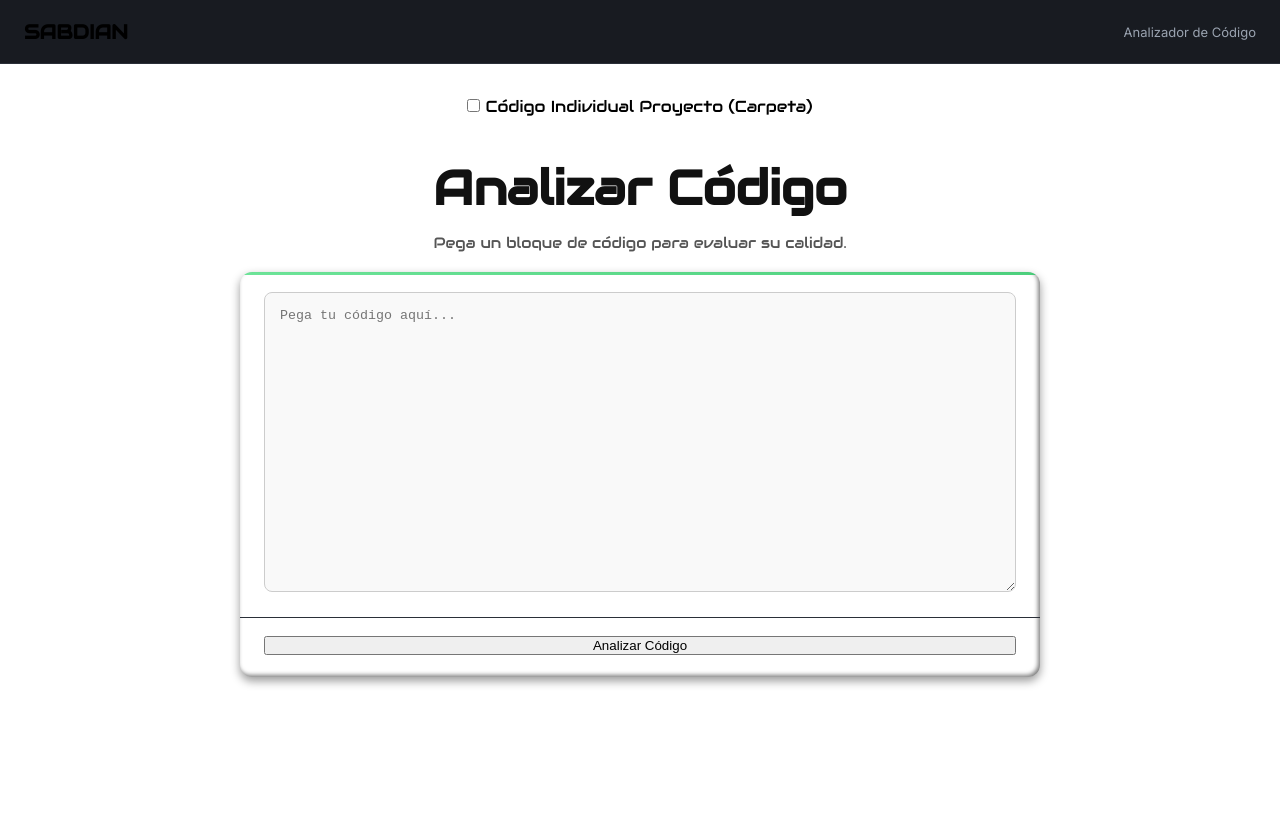
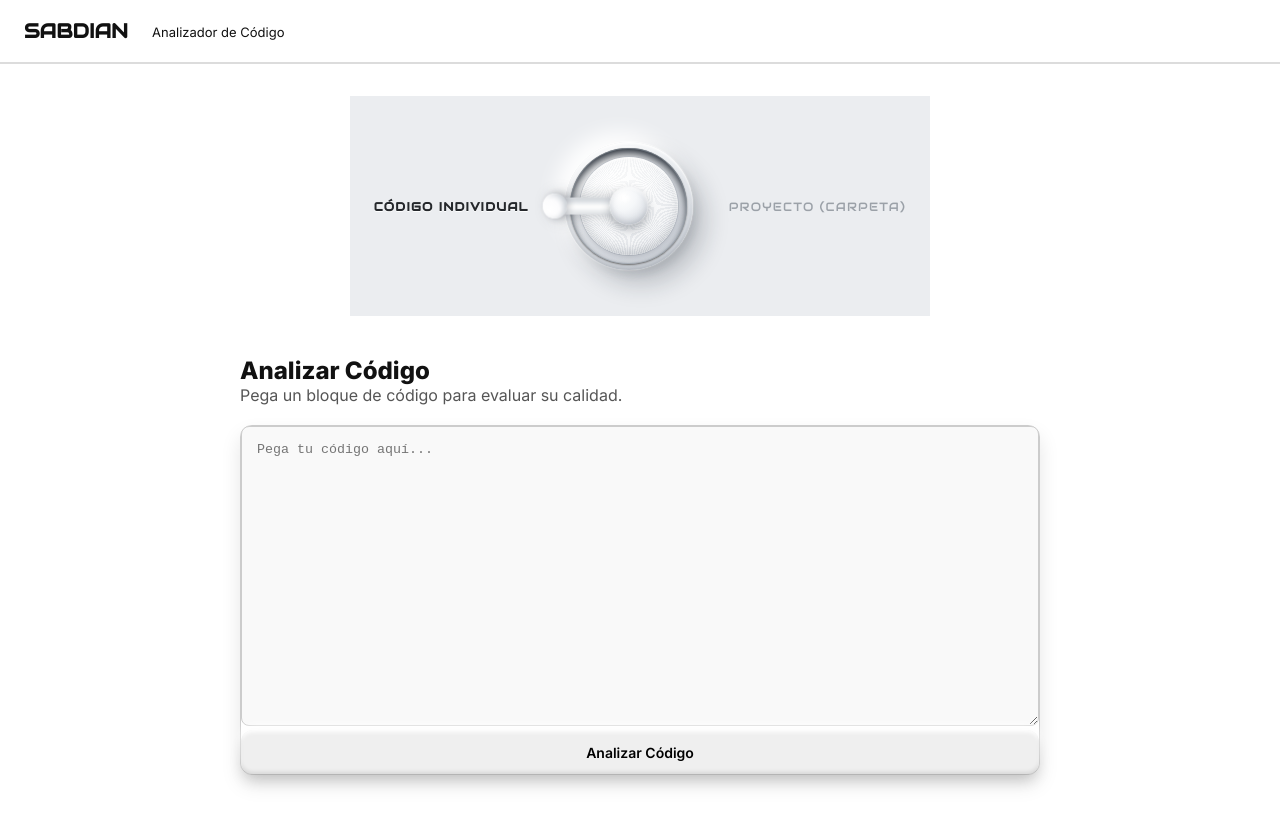
Before and after one commit to GunPark112c/SABDIAN, a plain HTML site: page static/index.html in a window 1280 px wide. Before the commit the page ends 800 px from the top, so only its background shows below. Drawn offline with Linux system fonts and the light colour scheme.

Commit message:
estilo.css

```diff
--- a/static/estilo.css
+++ b/static/estilo.css
@@ -1,126 +1,126 @@
-/* ============================================================
-   VARIABLES (Paleta Arcilla Oscura)
-   ============================================================ */
+/* --- Variables Globales --- */
 :root {
-    --fondo:          #0f1115;
-    --fondo-imagen:   rgba(15, 17, 21, 0.82);
-    --superficie:     #181b21;
-    --superficie-2:   #22262e;
-    --borde:          #2a2f38;
-    --borde-fuerte:   #3a4049;
-    --texto:          #eef1f5;
-    --texto-suave:    #9aa3b0;
-    --texto-tenue:    #6b7280;
-    --acento:         #4ade80;
-    --acento-oscuro:  #22c55e;
-    --acento-tenue:   rgba(74, 222, 128, 0.12);
-    --radio:          12px;
-    --radio-pildora:  999px;
-    --transicion:     200ms ease;
-    --fuente: "Inter", system-ui, -apple-system, sans-serif;
+    --fondo-pagina: #ffffff;
+    --texto-principal: #111111;
+    --texto-secundario: #555555;
+    --borde-goma: #dcdcdc;
+    --fondo-goma: #f9f9f9;
+    --radio: 12px;
 }
 
-/* Reset */
+/* --- Reset y Fuente --- */
 *, *::before, *::after { margin: 0; padding: 0; box-sizing: border-box; }
-html, html,
-body {
-    width: 100%;
-    min-height: 100%;
-    overflow-x: hidden;
-    /* Forzamos Audiowide en todo el documento */
-    font-family: "Audiowide", sans-serif;
+html, body {
+    width: 100%; min-height: 100%;
+    font-family: "Inter", system-ui, sans-serif;
+    color: var(--texto-principal);
+    background-color: var(--fondo-pagina);
+    transition: background-color 0.5s ease, color 0.5s ease;
 }
+button, input, textarea { font-family: inherit; }
 
-/* Fondo */
-.vl-fondo { position: fixed; inset: 0; z-index: -2; background-color: var(--fondo); }
-.vl-fondo-capa { position: fixed; inset: 0; z-index: -1; background: radial-gradient(circle at 50% 0%, rgba(74, 222, 128, 0.05) 0%, transparent 70%); }
-
-/* Cabecera */
+/* --- Estructura de la Página --- */
 .vl-cabecera {
     position: fixed; top: 0; left: 0; right: 0; height: 64px;
     display: flex; align-items: center; gap: 24px; padding: 0 24px;
-    background: var(--superficie); border-bottom: 1px solid var(--borde); z-index: 100;
+    background: inherit; border-bottom: 2px solid var(--borde-goma); z-index: 100;
 }
-.vl-cabecera__acciones { margin-left: auto; }
-
-/* Layout Principal */
 .vl-pagina {
     padding: 96px 24px 64px; min-height: 100vh;
     display: flex; flex-direction: column; align-items: center; gap: 40px;
 }
 
-/* Encabezados de Sección */
-.vl-seccion-encabezado { text-align: center; display: flex; flex-direction: column; align-items: center; gap: 14px; }
-.vl-seccion-encabezado__etiqueta {
-    display: inline-flex; align-items: center; height: 28px; padding: 0 14px;
-    border-radius: var(--radio-pildora); background: var(--acento-tenue);
-    color: var(--acento); border: 1px solid rgba(74, 222, 128, 0.3);
-    font-size: 11px; font-weight: 700; letter-spacing: 0.14em; text-transform: uppercase;
+/* --- Estilos de Goma (Modo Claro) --- */
+.goma-caja {
+    background: var(--fondo-goma);
+    border-radius: var(--radio);
+    box-shadow: 0 10px 20px rgba(0, 0, 0, 0.1), inset 0 2px 1px 1px rgba(255, 255, 255, 0.9), inset 0 -2px 1px 0 rgba(0, 0, 0, 0.1);
+    border: 1px solid var(--borde-goma);
 }
-.vl-seccion-encabezado__titulo { font-size: clamp(30px, 4.5vw, 48px); font-weight: 800; color: var(--texto); }
-.vl-seccion-encabezado__subtitulo { font-size: 15px; color: var(--texto-suave); max-width: 600px; }
+.goma-boton {
+    display: inline-flex; align-items: center; justify-content: center;
+    height: 44px; padding: 0 24px; border: none; border-radius: var(--radio);
+    font-weight: 600; font-size: 14px; cursor: pointer; transition: all 200ms ease;
+    box-shadow: 0 8px 15px -4px rgba(0, 0, 0, 0.2), inset 0 -3px 4px -1px rgba(0, 0, 0, 0.1), 0 -5px 10px -1px rgba(255, 255, 255, 1), inset 0 3px 4px -1px rgba(255, 255, 255, 1);
+}
+.goma-boton:hover { transform: translateY(-2px); }
+.goma-boton:active { transform: translateY(2px); box-shadow: 0 2px 5px rgba(0, 0, 0, 0.15), inset 0 3px 6px rgba(0, 0, 0, 0.2); }
 
-/* Botones Arcilla */
-.vl-boton {
-    display: inline-flex; align-items: center; justify-content: center;
-    height: 44px; padding: 0 22px; border: none; border-radius: var(--radio-pildora);
-    font-size: 14px; font-weight: 600; cursor: pointer;
-    transition: transform var(--transicion), box-shadow var(--transicion);
+/* --- Tabla de Resultados (Se adapta al tema) --- */
+.vl-admin-tabla-wrapper { width: 100%; max-width: 1000px; overflow-x: auto; }
+.vl-admin-tabla { width: 100%; border-collapse: collapse; font-size: 14px; }
+.vl-admin-tabla thead { background: rgba(0,0,0,0.05); }
+.vl-admin-tabla th { padding: 16px; text-align: left; font-weight: 700; text-transform: uppercase; font-size: 11px; border-bottom: 2px solid var(--borde-goma); }
+.vl-admin-tabla td { padding: 16px; border-bottom: 1px solid var(--borde-goma); }
+.vl-admin-tabla td:first-child { font-family: monospace; font-weight: bold; }
+
+.APROBADO { color: #111 !important; font-weight: 900; }
+.RECHAZADO { color: #cc0000 !important; font-weight: 900; }
+.SOSPECHOSO_IA { color: #cc7700 !important; font-weight: 900; }
+.APROBADO_CON_OBSERVACIONES { color: #0044cc !important; font-weight: 900; }
+
+/* ============================================================
+   INTERRUPTOR SKEUOMORPHIC (Tu código original)
+   ============================================================ */
+.int-contenedor-tema {
+  --fondo-tema: #ebedf0;
+  --texto-apagado: #9ba1a8;
+  --texto-activo: #25282c;
+  --sombra-texto: 0 1px 0 rgba(255, 255, 255, 0.9);
+  --fondo-selector: #ebedf0;
+  --sombra-selector: -10px -10px 20px rgba(255, 255, 255, 0.95), 12px 14px 24px rgba(24, 32, 44, 0.22), 3px 4px 8px rgba(24, 32, 44, 0.14), 0 0 0 1px rgba(255, 255, 255, 0.65);
+  --sombra-selector-presionado: -6px -6px 14px rgba(255, 255, 255, 0.9), 7px 9px 16px rgba(24, 32, 44, 0.2), 2px 2px 4px rgba(24, 32, 44, 0.14), 0 0 0 1px rgba(255, 255, 255, 0.65);
+  --fondo-bisel: linear-gradient(145deg, #ffffff 0%, #e9ecf0 45%, #cfd4dc 100%);
+  --sombra-bisel: inset 0 2px 3px rgba(255, 255, 255, 1), inset 0 -3px 5px rgba(28, 35, 45, 0.22);
+  --brillo-bisel: rgba(255, 255, 255, 0.85);
+  --fondo-placa: repeating-conic-gradient(from 0deg, rgba(255, 255, 255, 0.45) 0deg 1.1deg, rgba(140, 148, 158, 0.06) 1.1deg 2.2deg), radial-gradient(circle at 36% 26%, #ffffff 0%, #f8f9fa 35%, #ebedf0 65%, #dadde2 88%, #cbd0d6 100%);
+  --sombra-placa: inset 0 2px 3px rgba(255, 255, 255, 1), inset 0 -4px 8px rgba(110, 118, 128, 0.25), 0 3px 6px rgba(24, 32, 44, 0.2), 0 0 0 1px rgba(175, 182, 190, 0.45);
+  --sombra-proyectada-palanca: drop-shadow(0 6px 7px rgba(24, 32, 44, 0.26));
+  --fondo-palanca: linear-gradient(90deg, #cfd3d8 0%, #eef0f3 14%, #ffffff 36%, #ffffff 50%, #f1f3f5 66%, #dadde2 86%, #bfc4cb 100%);
+  --sombra-palanca: inset 0 3px 4px rgba(255, 255, 255, 1), inset 0 -8px 12px rgba(115, 123, 134, 0.22);
+  --fondo-tapa: radial-gradient(circle at 34% 28%, #ffffff 0%, #fcfcfd 42%, #e6e9ed 72%, #cbd0d7 100%);
+  --sombra-tapa: 0 3px 6px rgba(24, 32, 44, 0.2), inset 0 -3px 4px rgba(115, 123, 134, 0.2), inset 0 2px 3px rgba(255, 255, 255, 1);
+  --fondo-perno: radial-gradient(circle at 34% 26%, #ffffff 0%, #f5f7f9 36%, #e2e5ea 68%, #c7ccd3 92%, #b4bac2 100%);
+  --sombra-perno: inset 0 -3px 6px rgba(95, 104, 116, 0.26), inset 0 2px 3px rgb(255, 255, 255), 0 5px 10px rgba(24, 32, 44, 0.31), 0 0 0 1px rgba(255, 255, 255, 0.5);
+  --brillo-perno: rgba(255, 255, 255, 0.95);
+  display: flex; align-items: center; justify-content: center; min-height: 220px; padding: 24px; background: var(--fondo-tema); transition: background-color 0.55s cubic-bezier(0.22, 1, 0.36, 1);
 }
-.vl-boton--primario {
-    background: var(--acento); color: #0a1a10;
-    box-shadow: 0 2px 6px rgba(0, 0, 0, 0.48), inset 2px 2px 3px rgb(191, 255, 214), inset -2px -2px 3px rgb(0, 29, 4);
+.int-contenedor-tema:has(.int-entrada:checked) {
+  --fondo-tema: #1e2126; --texto-apagado: #68707a; --texto-activo: #eef2f6; --sombra-texto: 0 1px 2px rgba(0, 0, 0, 0.85);
+  --fondo-selector: #23262b; --sombra-selector: -8px -8px 18px rgba(255, 255, 255, 0.055), 12px 15px 26px rgba(0, 0, 0, 0.75), 3px 4px 8px rgba(0, 0, 0, 0.55), 0 0 0 1px rgba(255, 255, 255, 0.06);
+  --sombra-selector-presionado: -5px -5px 12px rgba(255, 255, 255, 0.045), 7px 9px 16px rgba(0, 0, 0, 0.7), 2px 2px 4px rgba(0, 0, 0, 0.5), 0 0 0 1px rgba(255, 255, 255, 0.06);
+  --fondo-bisel: linear-gradient(145deg, #32363e 0%, #23262c 48%, #15171b 100%); --sombra-bisel: inset 0 2px 3px rgba(255, 255, 255, 0.14), inset 0 -3px 6px rgba(0, 0, 0, 0.75); --brillo-bisel: rgba(255, 255, 255, 0.14);
+  --fondo-placa: repeating-conic-gradient(from 0deg, rgba(255, 255, 255, 0.03) 0deg 1.1deg, rgba(0, 0, 0, 0.18) 1.1deg 2.2deg), radial-gradient(circle at 36% 26%, #3a3f48 0%, #2c3037 35%, #21242a 65%, #181a1f 88%, #111316 100%);
+  --sombra-placa: inset 0 2px 3px rgba(255, 255, 255, 0.12), inset 0 -4px 8px rgba(0, 0, 0, 0.65), 0 3px 6px rgba(0, 0, 0, 0.55), 0 0 0 1px rgba(0, 0, 0, 0.6);
+  --sombra-proyectada-palanca: drop-shadow(0 7px 8px rgba(0, 0, 0, 0.68));
+  --fondo-palanca: linear-gradient(90deg, #1c1f24 0%, #2f343c 14%, #4c535f 36%, #58606e 50%, #3b404a 66%, #24282e 86%, #16181c 100%);
+  --sombra-palanca: inset 0 3px 4px rgba(255, 255, 255, 0.24), inset 0 -8px 12px rgba(0, 0, 0, 0.65);
+  --fondo-tapa: radial-gradient(circle at 34% 28%, #636c7a 0%, #454b56 42%, #2a2e35 72%, #191b20 100%);
+  --sombra-tapa: 0 3px 6px rgba(0, 0, 0, 0.6), inset 0 -3px 4px rgba(0, 0, 0, 0.65), inset 0 2px 3px rgba(255, 255, 255, 0.25);
+  --fondo-perno: radial-gradient(circle at 34% 26%, #575f6c 0%, #3a3f48 36%, #262930 68%, #191b20 92%, #121417 100%);
+  --sombra-perno: inset 0 -3px 6px rgba(0, 0, 0, 0.7), inset 0 2px 3px rgba(255, 255, 255, 0.2), 0 6px 12px rgba(0, 0, 0, 0.75), 0 0 0 1px rgba(255, 255, 255, 0.08);
+  --brillo-perno: rgba(255, 255, 255, 0.35);
 }
-.vl-boton--primario:hover {
-    background: var(--acento-oscuro); transform: translateY(-2px);
-    box-shadow: 0 4px 10px rgba(0, 0, 0, 0.5), inset 2px 2px 3px rgb(191, 255, 214), inset -2px -2px 3px rgb(0, 29, 4);
-}
-.vl-boton--primario:active { transform: translateY(1px); }
-
-/* Tarjeta de Carga (Reutilizando estilos de docs) */
-.vl-docs-tarjeta {
-    position: relative; background: var(--superficie); border-radius: var(--radio); overflow: hidden;
-    box-shadow: 0 4px 10px rgba(0,0,0,0.4), inset 2px 2px 4px rgba(255,255,255,0.05), inset -2px -2px 4px rgba(0,0,0,0.5);
-}
-.vl-docs-tarjeta::before {
-    content: ""; position: absolute; top: 0; left: 0; right: 0; height: 3px;
-    background: linear-gradient(90deg, var(--acento), var(--acento-oscuro)); opacity: 0.8;
-}
-.vl-docs-tarjeta__cabecera { padding: 24px 24px 16px; border-bottom: 1px solid var(--borde); }
-.vl-docs-tarjeta__etiqueta { font-size: 10.5px; font-weight: 700; color: var(--acento); text-transform: uppercase; letter-spacing: 0.14em; }
-.vl-docs-tarjeta__titulo { font-size: 20px; font-weight: 800; margin-top: 4px; }
-.vl-docs-tarjeta__cuerpo { padding: 20px 24px; }
-.vl-docs-tarjeta__pie { padding: 16px 24px 22px; border-top: 1px solid var(--borde); }
-
-/* Zona Drag & Drop */
-.vl-docs-zona {
-    border: 2px dashed var(--borde-fuerte); border-radius: var(--radio);
-    background: var(--superficie-2); padding: 40px 20px; text-align: center; cursor: pointer;
-    transition: border-color var(--transicion), background var(--transicion);
-}
-.vl-docs-zona:hover { border-color: var(--acento); background: rgba(74, 222, 128, 0.05); }
-.vl-docs-zona__icono { font-size: 40px; display: block; margin-bottom: 12px; }
-.vl-docs-zona__texto { font-size: 15px; color: var(--texto); margin-bottom: 6px; }
-.vl-docs-zona__texto strong { color: var(--acento); }
-.vl-docs-zona__pista { font-size: 13px; color: var(--texto-tenue); }
-
-/* Tabla de Resultados */
-.vl-admin-tabla-wrapper {
-    width: 100%; overflow-x: auto; background: var(--superficie); border-radius: var(--radio);
-    box-shadow: 0 4px 10px rgba(0,0,0,0.4), inset 2px 2px 4px rgba(255,255,255,0.05), inset -2px -2px 4px rgba(0,0,0,0.5);
-}
-.vl-admin-tabla { width: 100%; border-collapse: collapse; font-size: 14px; }
-.vl-admin-tabla thead { background: var(--superficie-2); }
-.vl-admin-tabla th {
-    padding: 16px; text-align: left; font-size: 11px; font-weight: 700;
-    letter-spacing: 0.08em; text-transform: uppercase; color: var(--texto-suave);
-    border-bottom: 1px solid var(--borde);
-}
-.vl-admin-tabla td { padding: 16px; border-bottom: 1px solid var(--borde); color: var(--texto-suave); }
-.vl-admin-tabla tbody tr:hover { background: rgba(74, 222, 128, 0.04); }
-
-/* Badges de Veredicto (Colores dinámicos) */
-.APROBADO { color: var(--acento) !important; font-weight: 700; }
-.RECHAZADO { color: #ff5a64 !important; font-weight: 700; }
-.SOSPECHOSO_IA { color: #ffd87a !important; font-weight: 700; }
-.APROBADO_CON_OBSERVACIONES { color: #38bdf8 !important; font-weight: 700; }
+.int-escenario { position: relative; display: inline-flex; align-items: center; gap: 36px; user-select: none; cursor: pointer; }
+.int-entrada { position: absolute; width: 1px; height: 1px; opacity: 0; pointer-events: none; }
+.int-etiqueta { font-family: "Audiowide", sans-serif; font-size: 12px; font-weight: 500; letter-spacing: 0.1em; text-transform: uppercase; white-space: nowrap; color: var(--texto-apagado); transition: color 0.45s ease, text-shadow 0.45s ease; }
+.int-etiqueta-apagado { color: var(--texto-activo); font-weight: 600; text-shadow: var(--sombra-texto); }
+.int-entrada:checked ~ .int-etiqueta-apagado { color: var(--texto-apagado); font-weight: 500; text-shadow: none; }
+.int-entrada:checked ~ .int-etiqueta-encendido { color: var(--texto-activo); font-weight: 600; text-shadow: var(--sombra-texto); }
+.int-selector { --tamano: 128px; position: relative; display: block; width: var(--tamano); height: var(--tamano); flex: none; border-radius: 50%; background: var(--fondo-selector); cursor: pointer; box-shadow: var(--sombra-selector); transition: box-shadow 0.45s ease, transform 0.25s ease, background 0.45s ease; }
+.int-escenario:active .int-selector { transform: translateY(1px) scale(0.992); box-shadow: var(--sombra-selector-presionado); }
+.int-entrada:focus-visible ~ .int-selector { box-shadow: var(--sombra-selector), 0 0 0 3px rgba(59, 130, 246, 0.45); }
+.int-bisel { position: absolute; inset: 0; border-radius: 50%; background: var(--fondo-bisel); box-shadow: var(--sombra-bisel); transition: background 0.45s ease, box-shadow 0.45s ease; }
+.int-bisel::after { content: ""; position: absolute; inset: 3%; border-radius: 50%; background: radial-gradient(circle at 32% 22%, var(--brillo-bisel), transparent 55%); transition: background 0.45s ease; }
+.int-engranaje { position: absolute; inset: 4.5%; border-radius: 50%; box-shadow: inset 0 0 0 1px rgba(150, 158, 168, 0.55), inset 0 5px 10px rgb(28, 35, 45), 0 1px 2px rgb(102, 102, 102); transform: rotate(0deg); transition: transform 0.65s cubic-bezier(0.3, 1.25, 0.4, 1); }
+.int-entrada:checked ~ .int-selector .int-engranaje { transform: rotate(9deg); }
+.int-engranaje::after { content: ""; position: absolute; inset: 8%; border-radius: 50%; background-image: var(--fondo-placa); box-shadow: var(--sombra-placa); transition: background 0.45s ease, box-shadow 0.45s ease; }
+.int-palanca { position: absolute; left: 50%; top: 50%; width: calc(var(--tamano) * 0.135); height: calc(var(--tamano) * 0.64); margin-left: calc(var(--tamano) * -0.0675); margin-top: calc(var(--tamano) * -0.64); transform-origin: 50% 100%; transform: rotate(-90deg); animation: rebote-hacia-izquierda 0.72s cubic-bezier(0.22, 1, 0.36, 1) forwards; filter: var(--sombra-proyectada-palanca); z-index: 2; }
+.int-entrada:checked ~ .int-selector .int-palanca { animation: rebote-hacia-derecha 0.72s cubic-bezier(0.22, 1, 0.36, 1) forwards; }
+@keyframes rebote-hacia-derecha { 0% { transform: rotate(-90deg); } 62% { transform: rotate(103deg); } 78% { transform: rotate(83deg); } 90% { transform: rotate(93deg); } 100% { transform: rotate(90deg); } }
+@keyframes rebote-hacia-izquierda { 0% { transform: rotate(90deg); } 62% { transform: rotate(-103deg); } 78% { transform: rotate(-83deg); } 90% { transform: rotate(-93deg); } 100% { transform: rotate(-90deg); } }
+.int-cuerpo-palanca { position: absolute; inset: 0; border-radius: 40% 40% 22% 22% / 18% 18% 10% 10%; background: var(--fondo-palanca); box-shadow: var(--sombra-palanca); transition: background 0.45s ease, box-shadow 0.45s ease; }
+.int-tapa { position: absolute; left: 50%; top: calc(var(--tamano) * -0.035); width: calc(var(--tamano) * 0.19); height: calc(var(--tamano) * 0.19); margin-left: calc(var(--tamano) * -0.095); border-radius: 50%; background: var(--fondo-tapa); box-shadow: var(--sombra-tapa); transition: background 0.45s ease, box-shadow 0.45s ease; }
+.int-perno { position: absolute; left: 50%; top: 50%; width: calc(var(--tamano) * 0.3); height: calc(var(--tamano) * 0.3); transform: translate(-50%, -50%); border-radius: 50%; background: var(--fondo-perno); box-shadow: var(--sombra-perno); transition: background 0.45s ease, box-shadow 0.45s ease; z-index: 3; }
+.int-perno::after { content: ""; position: absolute; left: 24%; top: 18%; width: 32%; height: 24%; border-radius: 50%; background: radial-gradient(circle, var(--brillo-perno), rgba(255, 255, 255, 0)); filter: blur(1px); transition: background 0.45s ease; }
+@media (max-width: 420px) { .int-escenario { gap: 24px; } .int-selector { --tamano: 102px; } .int-etiqueta { font-size: 9px; letter-spacing: 0.16em; } }
```
